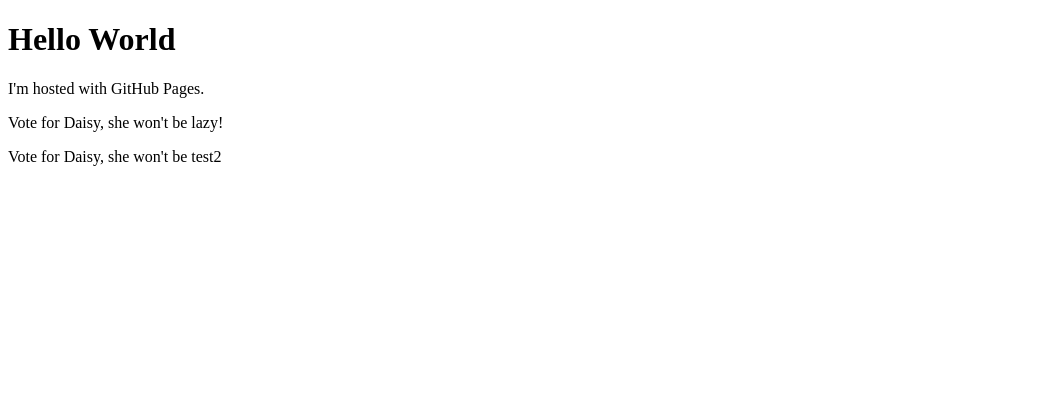
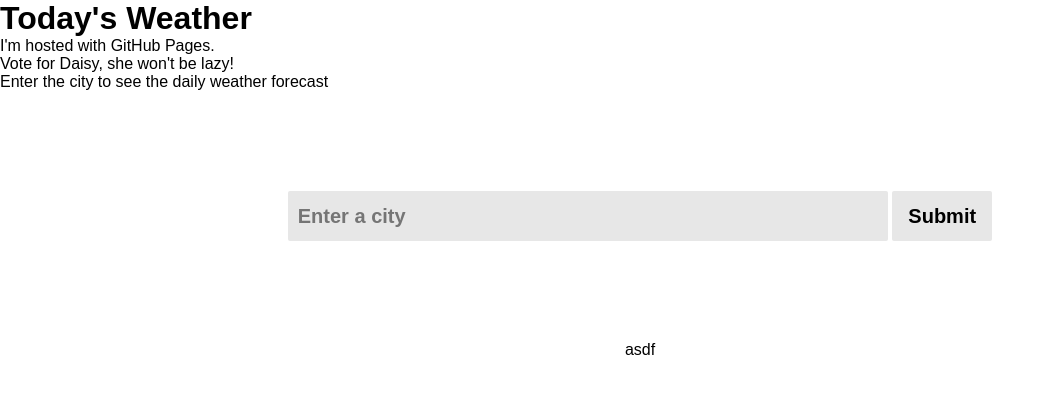
Before and after one commit to mrlo-codes/mrlo-codes.github.io, a plain HTML site: page index.html in a window 1280 px wide. Shown: the whole page, without its empty margins (0-1055 px from the left). Drawn offline with Linux system fonts and the light colour scheme.

Commit message:
Added some JS to test out the form

```diff
--- a/index.html
+++ b/index.html
@@ -1,8 +1,37 @@
 <!DOCTYPE html>
 <html>
-<body>
-<h1>Hello World</h1>
-<p>I'm hosted with GitHub Pages.</p>
-<p>Vote for Daisy, she won't be lazy!</p>
-<p>Vote for Daisy, she won't be test2 </p>
+    <head>
+        <title>Today's Weather</title>
+        <link rel="stylesheet" href="style.css">
+    </head>
+    <body>
+        <h1>Today's Weather</h1>
+        <p>I'm hosted with GitHub Pages.</p>
+        <p>Vote for Daisy, she won't be lazy!</p>
+        <p>Enter the city to see the daily weather forecast</p>
+        <div class="input">
+            <input type="text" class="inputValue" placeholder="Enter a city">
+            <input type="submit" value="Submit">
+        </div>
+
+        <div class="display">
+            <h1 class="name"></h1>
+            <p class="desc"></p>
+            <p class="temp">asdf</p>
+        </div>
+        <script src="jquery.csv.js">
+            var csv = require('jquery-csv');
+            var button = document.querySelector('.button');
+            var inputValue = document.querySelector('.inputValue');
+            var cityName = document.querySelector('.cityName');
+            var desc = document.querySelector('.desc');
+            var temp = document.querySelector('.temp');
+            //var info = http://api.openweathermap.org/geo/1.0/direct?q=London&limit=5&appid=b1e150d000289baf9d30f53147f908b2;
+            var info = $.get("http://api.openweathermap.org/geo/1.0/direct?q=London&limit=5&appid=b1e150d000289baf9d30f53147f908b2");
+            document.getElementById("temp").innerHTML = "hello";
+            //$.csv.toArray(csv, {options}, callback);
+
+        </script>
+    </body>
+
 </html>
--- /dev/null
+++ b/style.css
@@ -0,0 +1,41 @@
+*{
+    margin: 0;
+    padding: 0;
+    box-sizing: border-box;
+}
+
+body{
+    font-family: "Nunito", sans-serif;
+}
+
+.input{
+    text-align: center;
+    margin: 100px;
+}
+
+input[type="text"]{
+    height: 50px;
+    width: 600px;
+    background: #e7e7e7;
+    font-family: "Nunito", sans-serif;
+    font-weight: bold;
+    font-size: 20px;
+    border: none;
+    border-radius: 2px;
+    padding: 10px
+}
+
+input[type="submit"]{
+    height: 50px;
+    width: 100px;
+    background: #e7e7e7;
+    font-family: "Nunito", sans-serif;
+    font-weight: bold;
+    font-size: 20px;
+    border: none;
+    border-radius: 2px;
+}
+
+.display{
+    text-align: center;
+}
```
